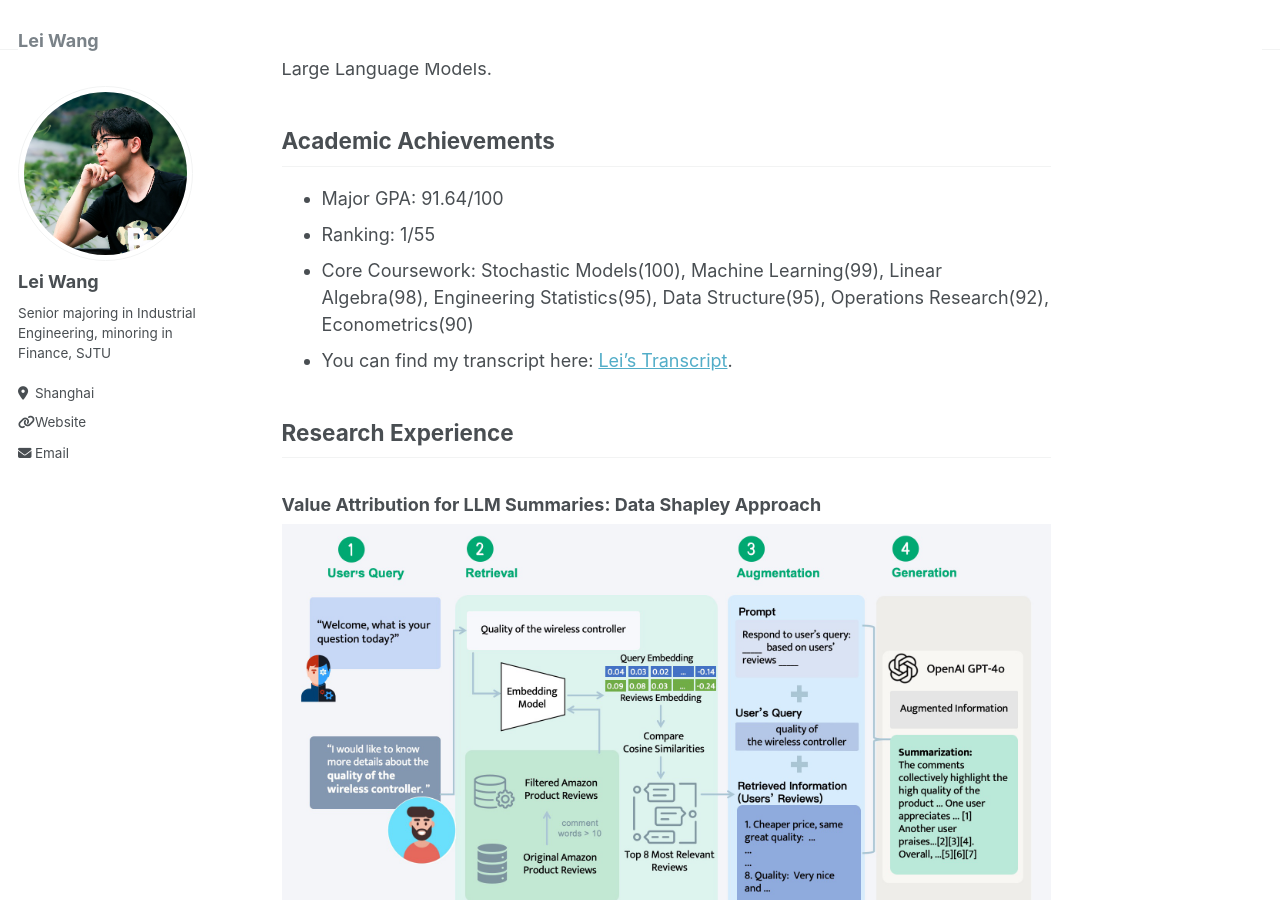
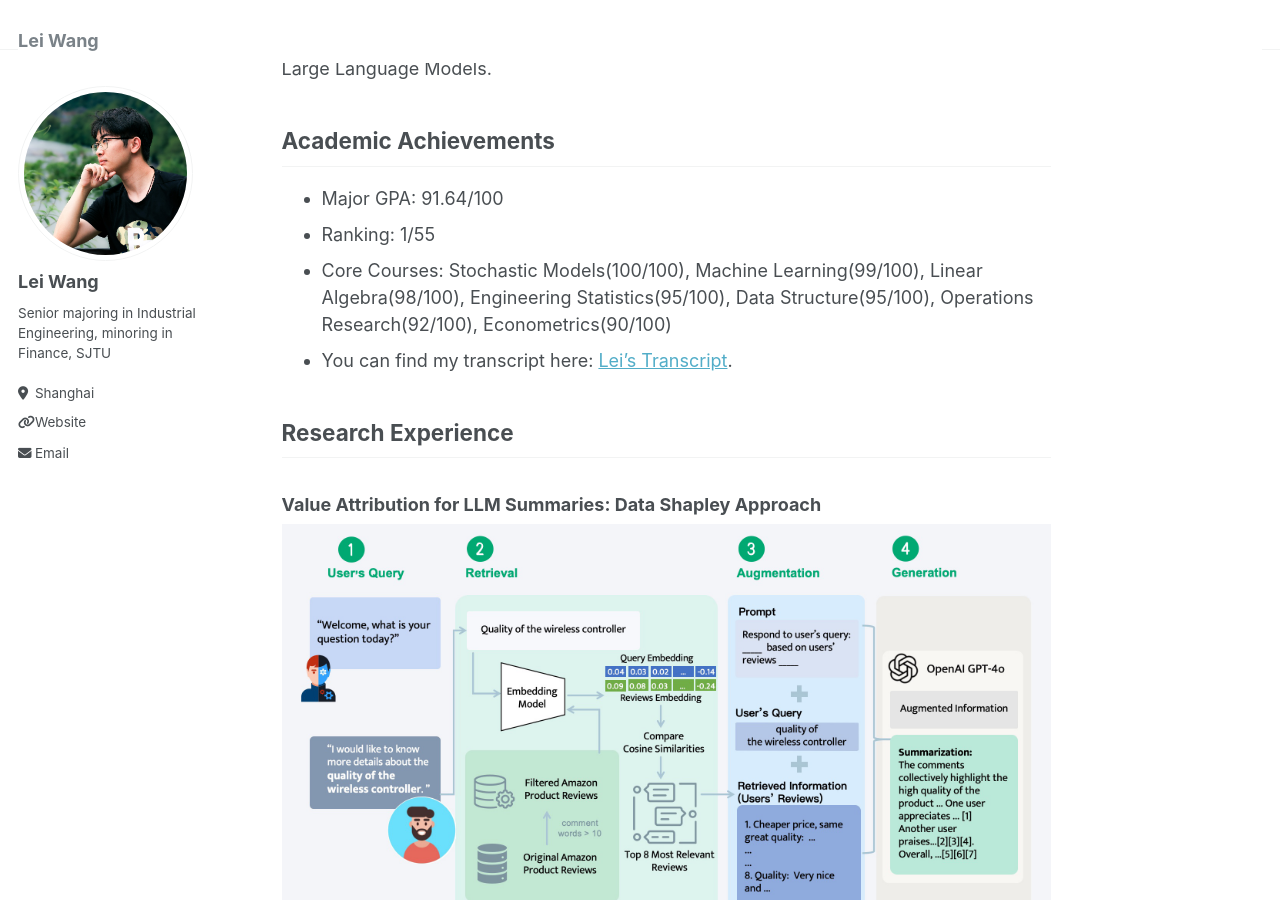
Before and after one commit to Wanglei123SJTU/Wanglei123SJTU.github.io, a Jekyll site: the page built from _pages/about.md, in a window 1280 px wide and 900 px high, scrolled down 359 px. Built offline with Jekyll 4.4.1, drawn with Linux system fonts in a browser that asks for light colours.

Commit message:
Update about.md

```diff
--- a/_pages/about.md
+++ b/_pages/about.md
@@ -20,7 +20,7 @@ Academic Achievements
 ------
 * Major GPA: 91.64/100
 * Ranking: 1/55
-* Core Coursework: Stochastic Models(100), Machine Learning(99), Linear Algebra(98), Engineering Statistics(95), Data Structure(95), Operations Research(92), Econometrics(90)
+* Core Courses: Stochastic Models(100/100), Machine Learning(99/100), Linear Algebra(98/100), Engineering Statistics(95/100), Data Structure(95/100), Operations Research(92/100), Econometrics(90/100)
 * You can find my transcript here: [Lei's Transcript](../files/Transcript.pdf).
 
 
```
